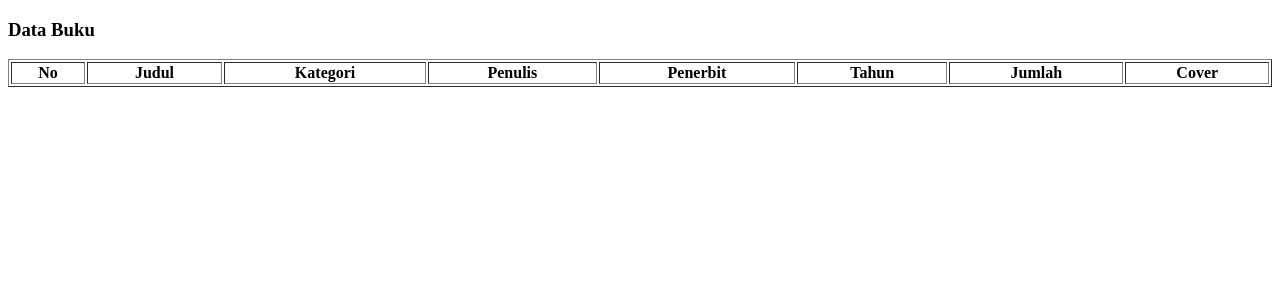
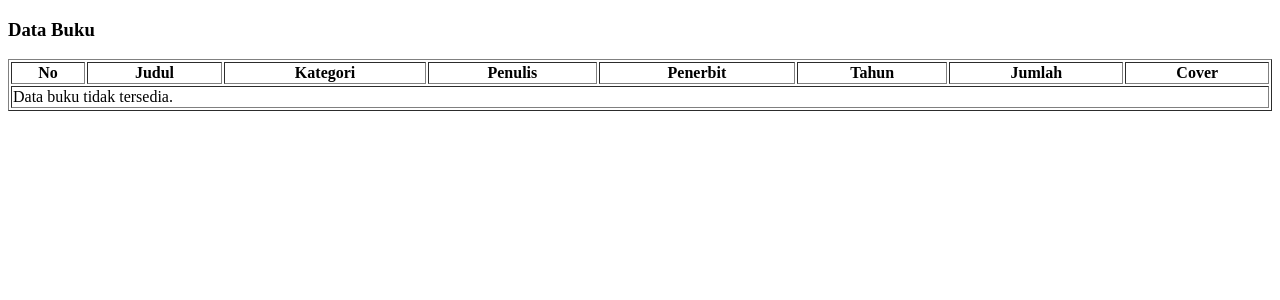
Before and after one commit to AhmadMauludin/perpus, a CodeIgniter 4 app: the page made by app/Views/buku/print.php in a window 1280 px wide. Shown: the top 300 px of the page. Run offline with PHP 8.4 and a stand-in for CodeIgniter, Linux system fonts and the light colour scheme; the template is opened without the code that fills it, so the values that code supplies are empty; some libraries are stand-ins or nearby versions.

Commit message:
Refactor buku print view for better data handling

```diff
--- a/app/Views/buku/print.php
+++ b/app/Views/buku/print.php
@@ -22,6 +22,7 @@
         </tr>
 
         <?php $no = 1;
+        if (!empty($buku) && is_array($buku)):
             foreach ($buku as $b): ?>
                 <tr>
                     <td><?= $no++ ?></td>
@@ -32,14 +33,19 @@
                     <td><?= $b['tahun_terbit'] ?></td>
                     <td><?= $b['jumlah'] ?></td>
                     <td>
-                    <?php if ($b['cover']): ?>
+                        <?php if (!empty($b['cover'])): ?>
                             <?= $b['cover'] ?>
                         <?php else: ?>
                             -
                         <?php endif; ?>
                     </td>
                 </tr>
-        <?php endforeach; ?>
+            <?php endforeach;
+        else: ?>
+            <tr>
+                <td colspan="8">Data buku tidak tersedia.</td>
+            </tr>
+        <?php endif; ?>
 
     </table>
 
```
Lines whose indentation alone changed are shown as unchanged.
